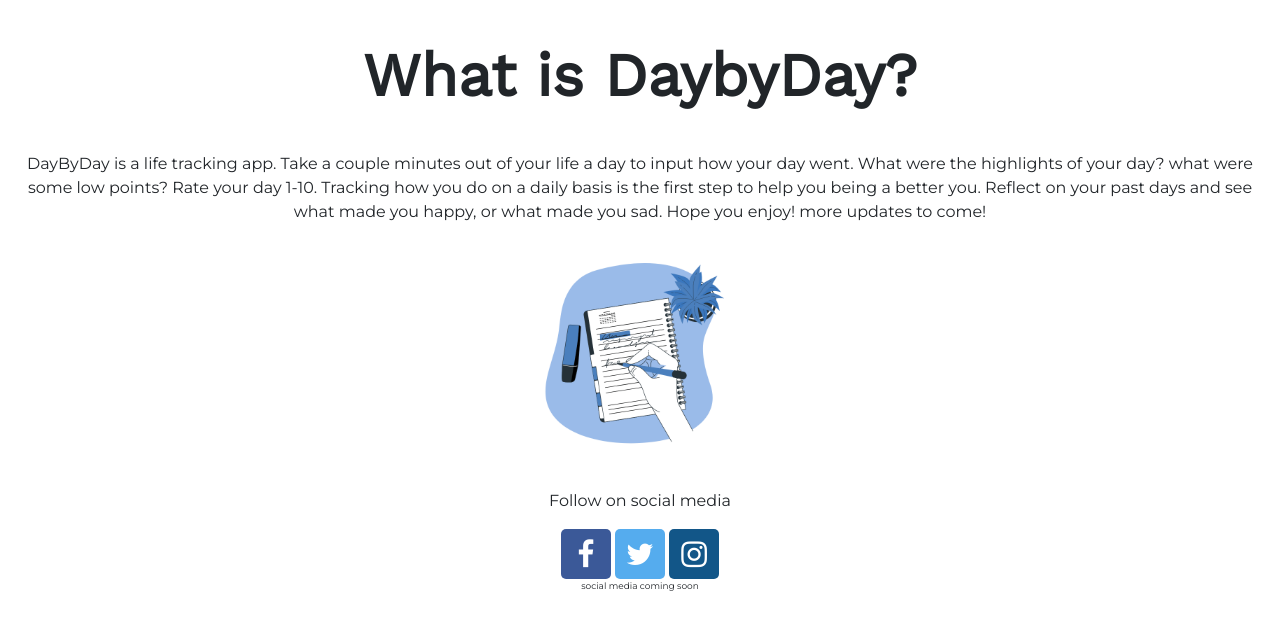
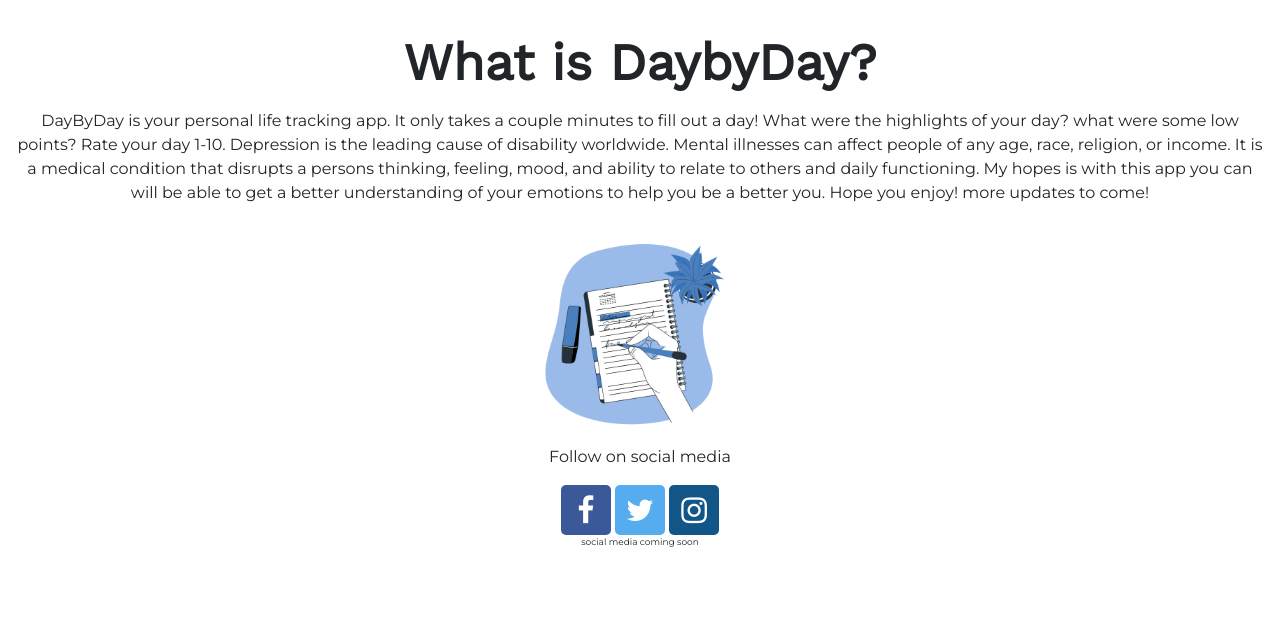
Before and after one commit to kkinge79/daybyday, a Django app: page /about/ in a window 1280 px wide. Shown: the part 56-686 px from the top of the page. Run offline with Django 3.2, Linux system fonts and the light colour scheme.

Commit message:
changed fontsizes and margins in aboutpage

```diff
--- a/main_app/static/css/about.css
+++ b/main_app/static/css/about.css
@@ -10,14 +10,16 @@ body {
   align-items: center;
   font-family: 'Work Sans', sans-serif;
   font-weight:bolder;
-  font-size: 60px;
-  margin: 2.5rem 0;
+  font-size: 3.2rem;
+  margin: 2rem 0 1rem 0;
 }
 
 
 p {
-  margin: 15px;
+margin: 0 15px;
   font-family: 'Montserrat', sans-serif;
+  width: auto;
+  font-size: 1rem;
 }
 
 .fa {
@@ -62,10 +64,6 @@ main {
   color: white;
 }
 
-.follow {
-  padding-top: 10px;
-}
-
 .gif{
   width: 14rem;
 }
@@ -74,5 +72,4 @@ main {
   justify-content: center;
   align-items: center;
   text-align: center;
-  margin: 15px;
 }
--- a/main_app/templates/about.html
+++ b/main_app/templates/about.html
@@ -21,7 +21,7 @@
 <body>
 {% block content %}
   <h1 id="whatis">What is DaybyDay?</h1>
-  <p>DayByDay is a life tracking app. Take a couple minutes out of your life a day to input how your day went. What were the highlights of your day? what were some low points? Rate your day 1-10. Tracking how you do on a daily basis is the first step to help you being a better you. Reflect on your past days and see what made you happy, or what made you sad. Hope you enjoy! more updates to come!</p>
+  <p>DayByDay is your personal life tracking app. It only takes a couple minutes to fill out a day! What were the highlights of your day? what were some low points? Rate your day 1-10. Depression is the leading cause of disability worldwide. Mental illnesses can affect people of any age, race, religion, or income. It is a medical condition that disrupts a persons thinking, feeling, mood, and ability to relate to others and daily functioning. My hopes is with this app you can will be able to get a better understanding of your emotions to help you be a better you. Hope you enjoy! more updates to come!</p>
   <div class="writing-gif">
     <img class="gif" src="/static/images/writing.gif" alt="writing-gif"/>
     </div>
```
